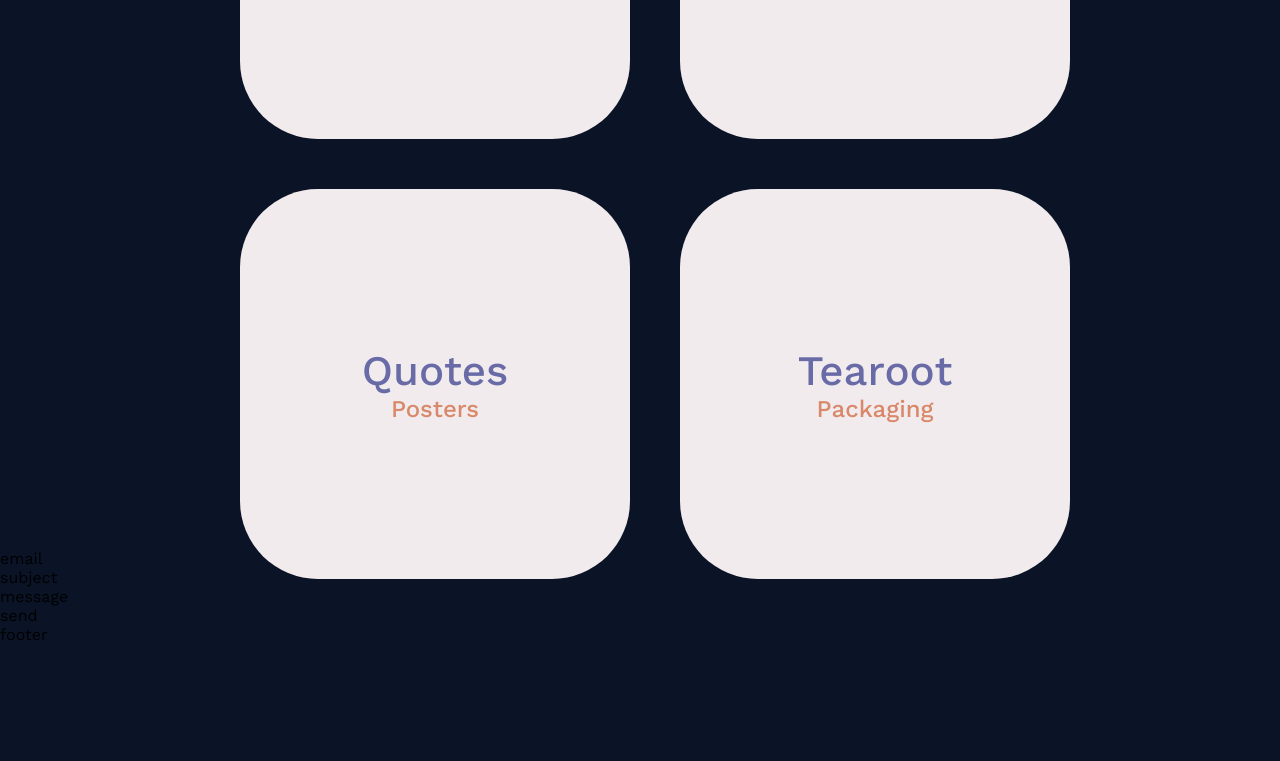
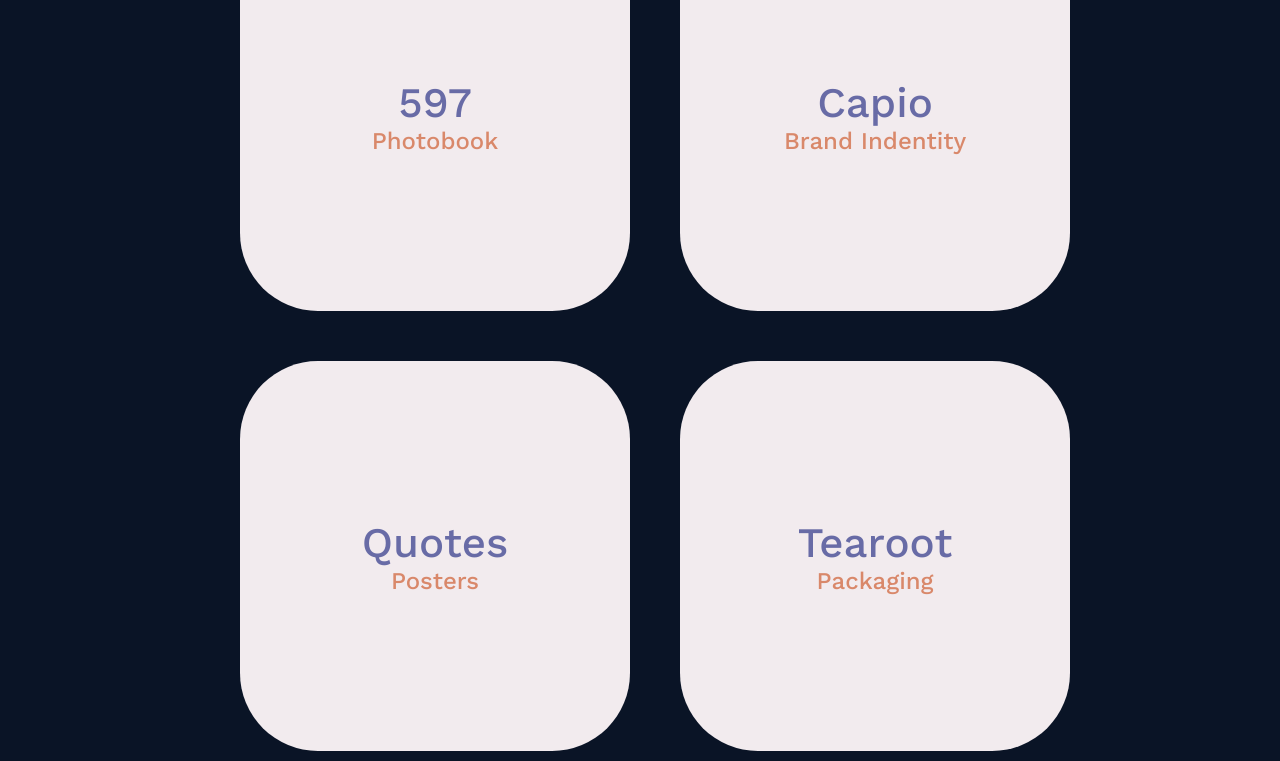
Before and after one commit to angelicazgr/portfolio-react, a React (Create React App) app: page / in a window 1280 px wide. Shown: the part 1183-1944 px from the top of the page. Before the commit the page ends 1827 px from the top, so only its background shows below. Built offline with nearby package versions, Linux system fonts and the light colour scheme.

Commit message:
Clean up

```diff
--- a/src/components/NavBar/NavBar.css
+++ b/src/components/NavBar/NavBar.css
@@ -2,6 +2,7 @@
   box-sizing: border-box;
   display: flex;
   justify-content: space-between;
+  background-color: #0a1426;
   padding: 16px;
   position: fixed;
   top: 0;
--- a/src/pages/Home/Home.css
+++ b/src/pages/Home/Home.css
@@ -7,7 +7,7 @@
 }
 
 .home-project-container {
-  margin-top: 10%;
+  margin-top: 300px;
   display: flex;
   justify-content: center;
 }
--- a/src/pages/Home/Home.jsx
+++ b/src/pages/Home/Home.jsx
@@ -47,15 +47,6 @@
           </Link>
         </div>
       </div>
-      <div>
-        <div>email</div>
-        <div>subject</div>
-        <div>message</div>
-        <div>send</div>
-      </div>
-      <div>
-        <div>footer</div>
-      </div>
     </div>
   );
 };
```
